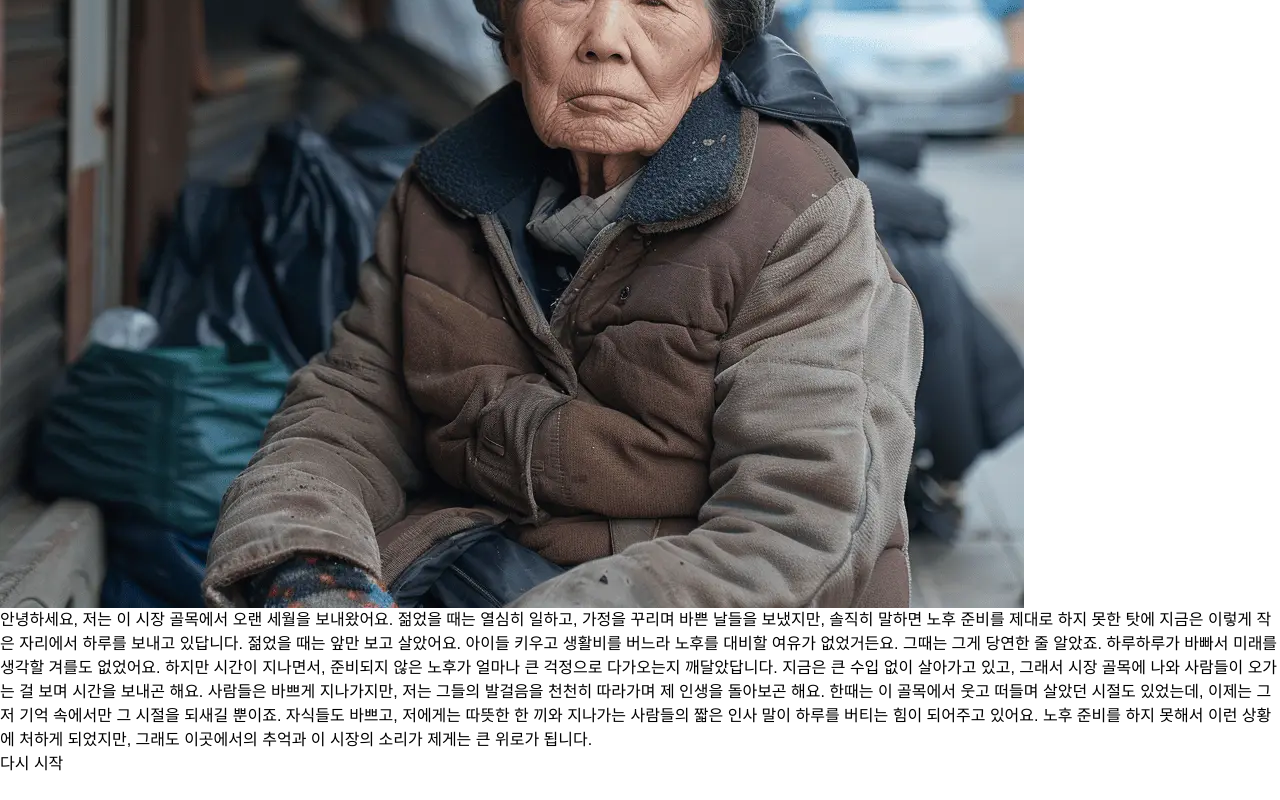
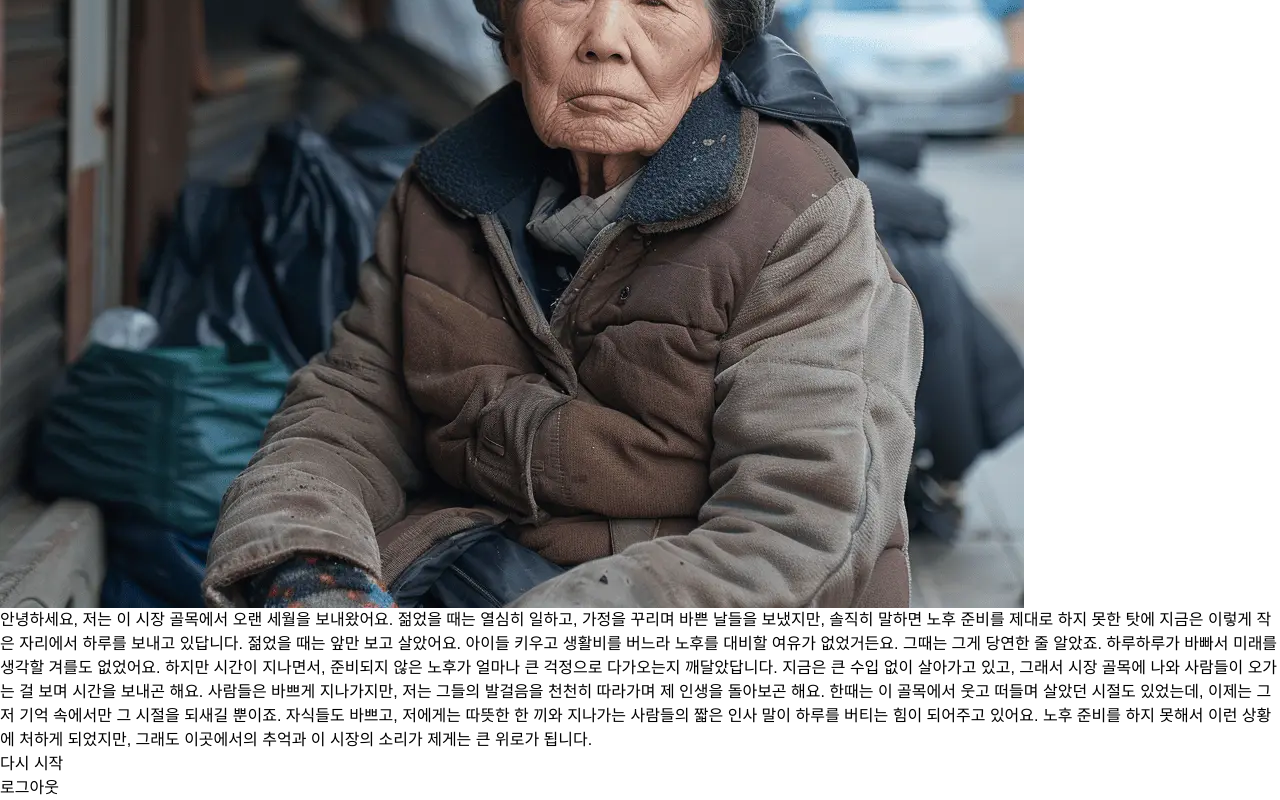
Before and after one commit to kimgusan/survey, a React (Create React App) app: page /result in a window 1280 px wide. Shown: the part 534-1334 px from the top of the page. Before the commit the page ends 1310 px from the top, so only its background shows below. Built offline with nearby package versions, Linux system fonts and the light colour scheme.

Commit message:
[Feat] kakao logout

```diff
--- a/package.json
+++ b/package.json
@@ -4,6 +4,7 @@
     "private": true,
     "dependencies": {
         "@babel/plugin-proposal-private-property-in-object": "^7.21.11",
+        "@capacitor-community/http": "^1.4.1",
         "@capacitor/android": "^6.1.2",
         "@capacitor/browser": "^6.0.3",
         "@capacitor/cli": "^6.1.2",
--- a/public/index.html
+++ b/public/index.html
@@ -17,6 +17,7 @@
         <link rel="shortcut icon" href="%PUBLIC_URL%/favicon.ico" />
         <link rel="icon" sizes="192x192" href="%PUBLIC_URL%/DAEYEON_favicon.png" />
         <link rel="icon" sizes="512x512" href="%PUBLIC_URL%/DAEYEON_favicon.png" />
+        <link rel="manifest" href="%PUBLIC_URL%/manifest.json" />
         <!--
       Notice the use of %PUBLIC_URL% in the tags above.
       It will be replaced with the URL of the `public` folder during the build.
--- /dev/null
+++ b/src/components/LoginSession.js
@@ -0,0 +1,42 @@
+import { useNavigate } from "react-router-dom";
+import { UserContext } from "../api/userContext";
+import { useContext, useEffect } from "react";
+
+const API_SERVER = "https://api.returnplus.kr/";
+
+const LoginSession = () => {
+    const { userInfo } = useContext(UserContext);
+    const navigate = useNavigate();
+
+    const logoutBtn = async () => {
+        try {
+            const response = fetch(`${API_SERVER}/auth/kakao/logout`, {
+                headers: {
+                    headers: { "ngrok-skip-browser-warning": "true" },
+                },
+            });
+            if (response.ok) {
+                const result = (await response).json();
+                console.log("Logout successful", result);
+                navigate("/");
+            } else {
+                console.error("Logout failed", (await response).statusText);
+            }
+        } catch (error) {
+            console.error(error);
+        }
+    };
+
+    return (
+        <div className="w-full flex">
+            <button
+                onClick={logoutBtn}
+                className="rounded-lg pt-2 pb-1 pr-4 pl-4 mt-2 ml-auto bg-blue-500 text-white hover:bg-blue-600 shadow-md transition-all duration-200"
+            >
+                {userInfo ? `${userInfo.properties.name}` : "로그아웃"}
+            </button>
+        </div>
+    );
+};
+
+export default LoginSession;
--- a/src/components/Question.js
+++ b/src/components/Question.js
@@ -2,6 +2,7 @@ import React, { useContext } from "react";
 import { useNavigate } from "react-router-dom";
 import { ArrowRight, ArrowLeft } from "lucide-react";
 import CertificationContainer from "./CertificationContainer";
+import LoginSession from "./LoginSession";
 // import { UserContext } from "../api/userContext";
 
 const Question = ({
@@ -80,6 +81,9 @@ const Question = ({
                     {currentQuestion + 1} / {questions.length}
                 </p>
             </div>
+            <div className="w-full max-w-2xl">
+                <LoginSession />
+            </div>
         </>
     );
 };
--- a/src/components/Result.js
+++ b/src/components/Result.js
@@ -4,6 +4,7 @@ import { useNavigate } from "react-router-dom";
 import { UserContext } from "../api/userContext";
 import { handleSaveToSheet } from "../api/postGoogleSheet";
 import { SquareMousePointer } from "lucide-react";
+import LoginSession from "./LoginSession";
 
 const allProducts = [
     {
@@ -171,6 +172,7 @@ const Result = ({ selectedAnswers, setShowResult, setCurrentQuestion, setSelecte
     }, [resultImage]);
 
     return (
+        <>
             <div className="w-full max-w-5xl p-6 mx-auto bg-white rounded-lg shadow-xl">
                 <h2 className="mb-4 text-2xl font-bold text-gray-800">
                     {userInfo?.properties?.nickname
@@ -243,6 +245,10 @@ const Result = ({ selectedAnswers, setShowResult, setCurrentQuestion, setSelecte
                     다시 시작
                 </button>
             </div>
+            <div className="w-full max-w-5xl">
+                <LoginSession />
+            </div>
+        </>
     );
 };
 
--- a/src/components/SubmitSummary.js
+++ b/src/components/SubmitSummary.js
@@ -2,6 +2,7 @@ import React, { useEffect, useContext } from "react";
 import CertificationContainer from "./CertificationContainer";
 import { useNavigate } from "react-router-dom";
 import { UserContext } from "../api/userContext";
+import LoginSession from "./LoginSession";
 
 const API_SERVER = "https://api.returnplus.kr/";
 
@@ -118,6 +119,7 @@ const SubmitSummary = () => {
                     설문 조사 시작
                 </button>
             </div>
+            <LoginSession />
         </div>
     );
 };
```
Also changed, not shown: 47 other files (tests, documents, lock files or other folders). Lines whose indentation alone changed are shown as unchanged.
